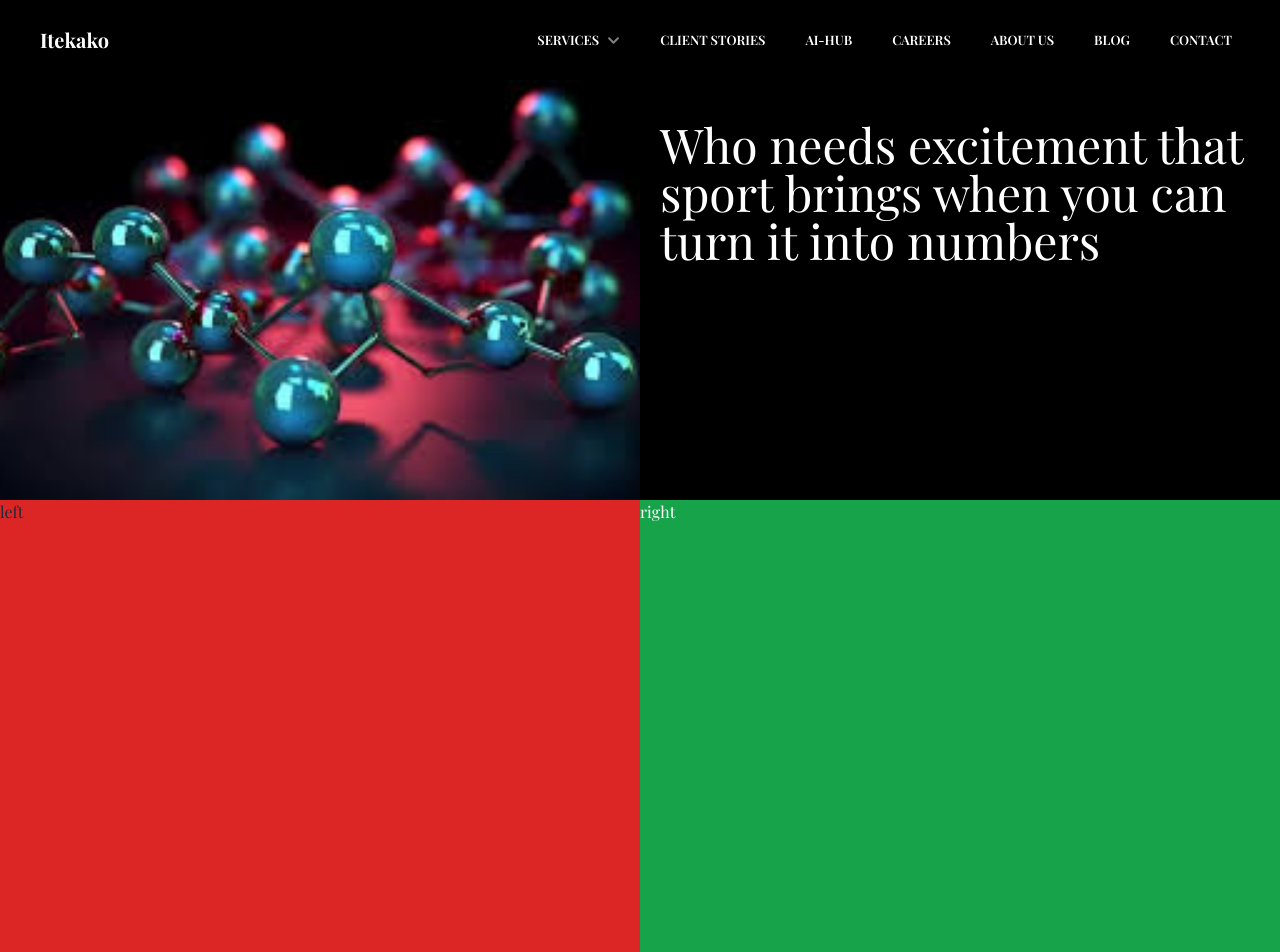
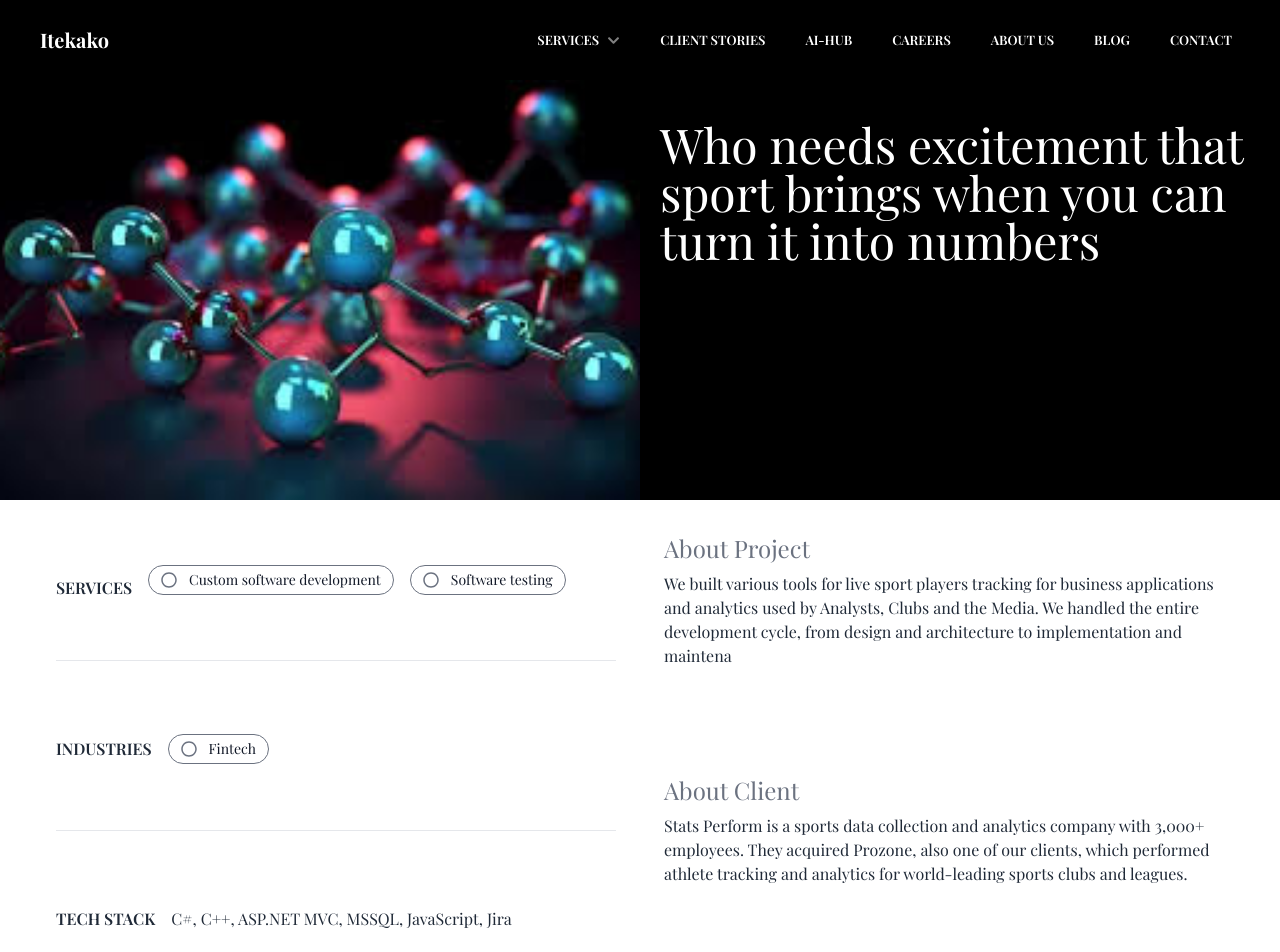
Before and after one commit to solomon-ojo/aortastudio, a React (Vite) app in the folder client/: page /stats-perform in a window 1280 px wide. Shown: the top 952 px of the page. Built offline with nearby package versions, Linux system fonts and the light colour scheme; a web font is replaced by a local one.

Commit message:
add project details page

```diff
--- a/client/src/components/ClientServices.jsx
+++ b/client/src/components/ClientServices.jsx
@@ -18,7 +18,11 @@ const ClientServices = () => {
 
           <ClientCard />
 
-          <ContactSection />
+          <ContactSection
+            className={
+              "w-full min-h-screen flex py-20 border-b border-gray-300 bg-black relative z-40"
+            }
+          />
         </div>
       </Container>
     </section>
--- /dev/null
+++ b/client/src/components/StatPerformButtons.jsx
@@ -0,0 +1,15 @@
+import React from "react";
+import { FaRegCircle } from "react-icons/fa";
+
+const StatPerformButtons = ({ text }) => {
+  return (
+    <button className="flex items-center justify-center gap-3 border border-gray-500  rounded-2xl bg-inherit px-3 py-1">
+      <FaRegCircle className="text-base  text-gray-500" />
+      <span className=" text-xs lg:text-sm  text-gray-900  ">
+        {text}
+      </span>
+    </button>
+  );
+};
+
+export default StatPerformButtons;
--- a/client/src/components/StatsAbout.jsx
+++ b/client/src/components/StatsAbout.jsx
@@ -1,16 +1,72 @@
 import React from "react";
+import StatPerformButtons from "./StatPerformButtons";
+import Container from "./Container";
 
 const StatsAbout = () => {
   return (
-    <section className="h-[460px] lg:h-[500px] w-full bg-sky-100 text-gray-800">
-      <div className="flex flex-col lg:flex-row items-center h-full w-full">
-        {/* left */}
-        <div className="flex-1 h-2/3 lg:h-full w-full bg-red-600">left</div>
-        {/* right */}
-        <div className="flex-1 h-full w-full bg-green-600 text-white">
-          right
+    <section className="h-[600px] lg:h-[500px] w-full bg-white text-gray-800">
+      <Container>
+        <div className="h-full w-full flex flex-col lg:flex-row items-center gap-4">
+          {/* left */}
+          <div className="flex-1 flex flex-col gap-2 h-2/3 lg:h-full w-full px-4 ">
+            {/* upper */}
+            <div className="h-full w-full flex flex-col lg:flex-row items-start lg:items-center gap-4 border-b">
+              <div className="">
+                <h2 className="uppercase font-semibold pt-4">services</h2>
+              </div>
+              <div className="flex flex-col sm:flex-row lg:flex-col xl:flex-row items-start sm:items-center lg:items-start gap-4">
+                <StatPerformButtons text={"Custom software development"} />
+                <StatPerformButtons text={"Software testing"} />
+              </div>
+            </div>
+            {/* middle */}
+            <div className="h-full w-full flex flex-col lg:flex-row items-start lg:items-center gap-4 border-b">
+              <div className="">
+                <h2 className="uppercase font-semibold">industries</h2>
+              </div>
+              <div className="flex flex-col sm:flex-row lg:flex-col xl:flex-row items-center gap-4">
+                <StatPerformButtons text={"Fintech"} />
+              </div>
+            </div>
+            {/* bottom */}
+            <div className="h-full w-full flex flex-col lg:flex-row items-start lg:items-center gap-4 border-b">
+              <div className="">
+                <h2 className="uppercase font-semibold">Tech stack</h2>
+              </div>
+              <div className="flex flex-col sm:flex-row lg:flex-col xl:flex-row items-center gap-4">
+                <p className="">
+                  C#, C++, ASP.NET MVC, MSSQL, JavaScript, Jira
+                </p>
+              </div>
+            </div>
+          </div>
+          {/* right */}
+          <div className="flex-1 h-full w-full  flex flex-col justify-between px-4">
+            <div className="w-full h-1/2 pt-6 ">
+              <h1 className="text-gray-500 text-xl md:text-2xl  py-2">
+                About Project
+              </h1>
+              <p className="">
+                We built various tools for live sport players tracking for
+                business applications and analytics used by Analysts, Clubs and
+                the Media. We handled the entire development cycle, from design
+                and architecture to implementation and maintena
+              </p>
+            </div>
+            <div className="w-full h-1/2 pt-4">
+              <h1 className="text-gray-500 text-xl md:text-2xl  py-2 ">
+                About Client
+              </h1>
+              <p className="">
+                Stats Perform is a sports data collection and analytics company
+                with 3,000+ employees. They acquired Prozone, also one of our
+                clients, which performed athlete tracking and analytics for
+                world-leading sports clubs and leagues.
+              </p>
+            </div>
+          </div>
         </div>
-      </div>
+      </Container>
     </section>
   );
 };
--- a/client/src/pages/clientStories/StatsPerform.jsx
+++ b/client/src/pages/clientStories/StatsPerform.jsx
@@ -1,12 +1,14 @@
 import React from "react";
 import StatsPerformHero from "../../components/StatsPerformHero";
 import StatsAbout from "../../components/StatsAbout";
+import ContactSection from "../../components/ContactSection";
 
 const StatsPerform = () => {
   return (
     <main className="w-full min-h-screen">
       <StatsPerformHero />
       <StatsAbout />
+      <ContactSection className={"w-full min-h-screen flex py-20 border-b border-gray-300 bg-black relative z-40"} />
     </main>
   );
 };
--- a/client/src/pages/contact/Contact.jsx
+++ b/client/src/pages/contact/Contact.jsx
@@ -1,6 +1,7 @@
 import React from "react";
 import Container from "../../components/Container";
 import ContactItem from "../../components/ContactItem";
+import ContactSection from "../../components/ContactSection";
 
 const Contact = () => {
   return (
@@ -49,7 +50,11 @@ const Contact = () => {
             </div>
           </div>
           <div className="w-full h-full">
-            <ContactItem />
+            <ContactSection
+              className={
+                "w-full min-h-screen flex py-20 border-b border-gray-300 bg-black relative z-40"
+              }
+            />
           </div>
         </div>
       </Container>
```
